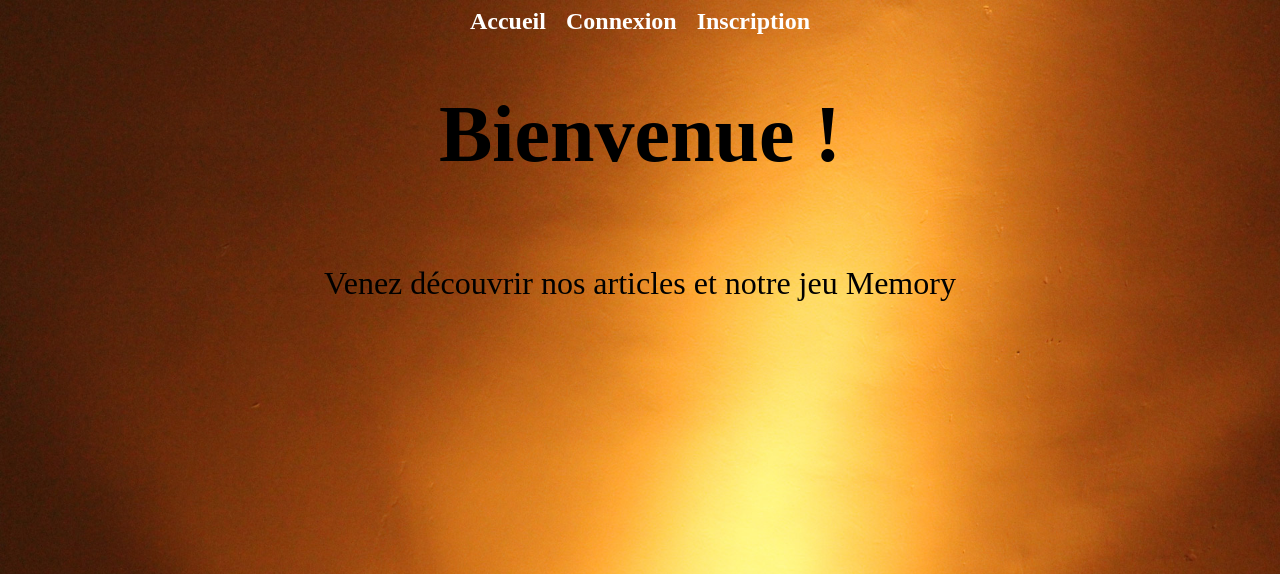
After one commit to Charles-Caltagirone/projet-revision, a PHP site: page /php/index.php in a window 1280 px wide. The commit adds this page. Shown: the top 574 px of the page. Run offline with PHP 8.4, Linux system fonts and the light colour scheme.

Commit message:
ajout de l'index

```diff
--- a/memory/css/style.css
+++ b/memory/css/style.css
@@ -71,3 +71,15 @@ margin-bottom: 1em;
     display: flex;
     justify-content: center;
 }
+.description{
+    display: flex;
+    justify-content: center;
+    font-size: 2em;
+}
+.accueil h1{
+    font-size: 5em;
+    font-weight: bolder;
+    display: flex;
+    justify-content: center;
+    /* margin: auto; */
+}
--- a/memory/php/deco.php
+++ b/memory/php/deco.php
@@ -3,4 +3,4 @@ require('user.php');
 
             $connUser = new User('','','','','','');
             $connUser->disconnect();
-            header('Location:connexion.php');
+            header('Location:index.php');
--- a/memory/php/header.php
+++ b/memory/php/header.php
@@ -12,12 +12,14 @@
 </html>
 <?php
             if (isset($_SESSION['user'])) {
+                echo '<a href="index.php">Accueil</a>';
                 echo '<a href="profil.php">Profil</a>';
                 echo '<a href="article.php">Nouvel article</a>';
                 echo '<a href="articles.php">Articles recensés</a>';
                 echo '<a href="jeu.php">Memory game</a>';
                 echo '<a href="deco.php">Déconnexion</a>';
             } else {
+                echo '<a href="index.php">Accueil</a>';
                 echo '<a href="connexion.php">Connexion</a>';
                 echo '<a href="inscription.php">Inscription</a>';
             }
--- /dev/null
+++ b/memory/php/index.php
@@ -0,0 +1,28 @@
+<?php
+require('user.php');
+?>
+<!DOCTYPE html>
+<html lang="en">
+<head>
+    <meta charset="UTF-8">
+    <meta http-equiv="X-UA-Compatible" content="IE=edge">
+    <meta name="viewport" content="width=device-width, initial-scale=1.0">
+    <title>Accueil</title>
+</head>
+<body>
+        <header>
+        <nav>
+            <?php require('header.php');
+            ?>
+        </nav>
+    </header>
+    <main>
+        <div class="accueil">
+        <h1>Bienvenue !</h1>
+    </div>
+    <div class="description">
+    <p>Venez découvrir nos articles et notre jeu Memory</p>
+    </div>
+    </main>
+</body>
+</html>
```
